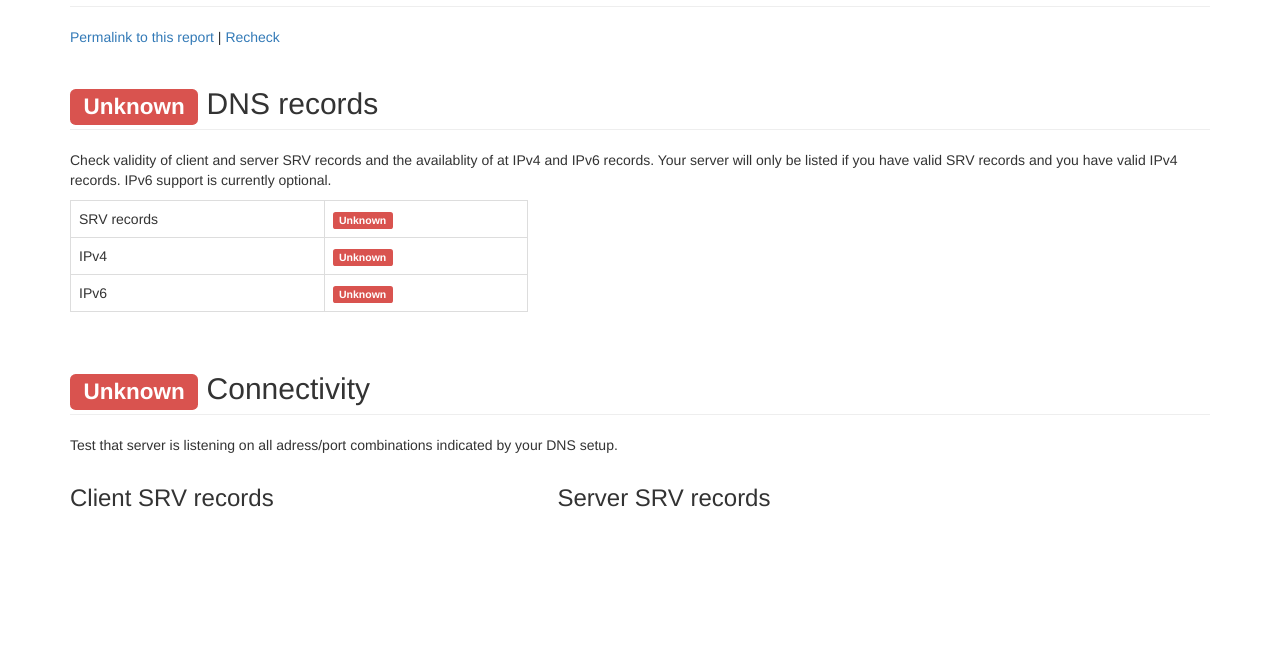
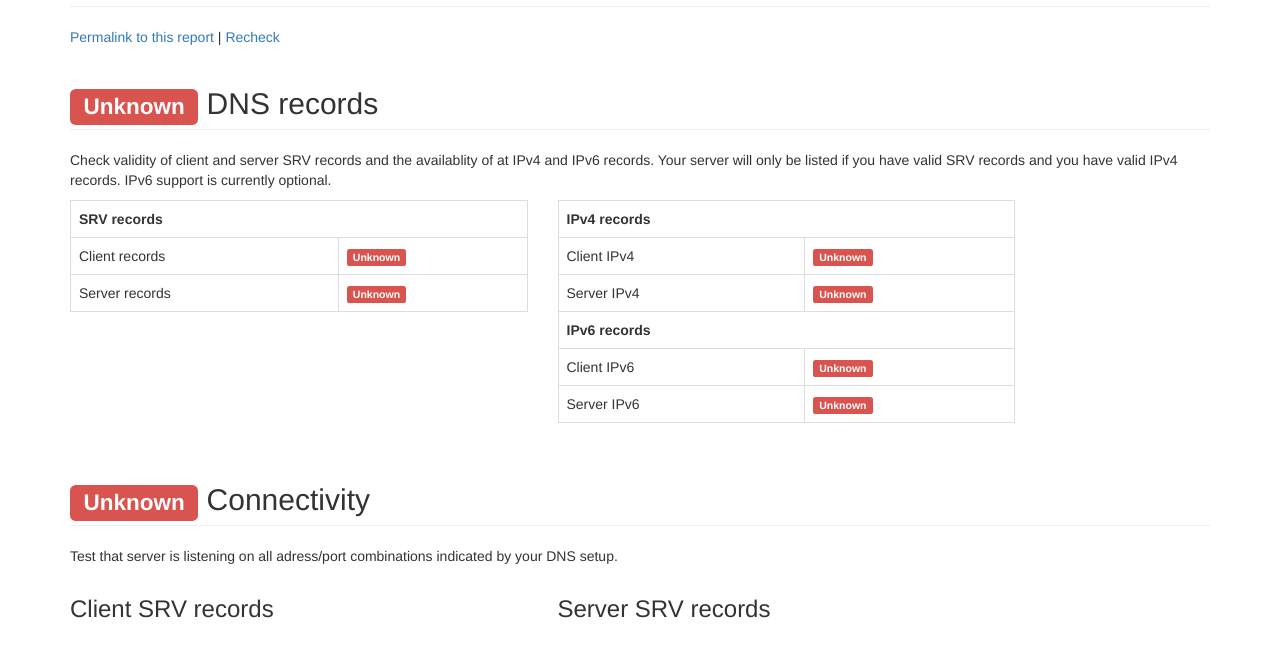
Before and after one commit to mathiasertl/django-xmpp-server-test, a Django app: template xmpp_server_test/server_test/templates/server_test/server_detail.html in a window 1280 px wide. Shown: the part 165-817 px from the top of the page. Before the commit the page ends 672 px from the top, so only its background shows below. Run offline with Django 3.2, Linux system fonts and the light colour scheme; tables that the repository leaves empty hold one stand-in row (values such as "Sample post"); the template is opened without the code that fills it: values that come from a table or form of the project are taken from there, most other values are stand-ins (such as "Sample title", 1, 10 or a date in 2020); parts of the project's set-up code (start-up, migrations or seed data) failed here and were passed over; some libraries are stand-ins or nearby versions.

Commit message:
use colspan=2

```diff
--- a/xmpp_server_test/server_test/templates/server_test/servertest/connect.html
+++ b/xmpp_server_test/server_test/templates/server_test/servertest/connect.html
@@ -17,7 +17,7 @@ indicated by your DNS setup.{% endblocktrans %}</p>
         <h3>{% trans "Client SRV records" %}</h3>
         <table class="table table-bordered">
             {% for record in connect.client %}
-                <tr><th>{{ record.host }}:{{ record.port }}</th></tr>
+                <tr><th colspan="2">{{ record.host }}:{{ record.port }}</th></tr>
                 {% for ip, status in record.ips.items %}
                     <tr><td>{{ ip }}</td><td>{{ status|status }}</td><tr>
                 {% endfor %}
@@ -28,7 +28,7 @@ indicated by your DNS setup.{% endblocktrans %}</p>
         <h3>{% trans "Server SRV records" %}</h3>
         <table class="table table-bordered">
             {% for record in connect.server %}
-                <tr><th>{{ record.host }}:{{ record.port }}</th></tr>
+                <tr><th colspan="2">{{ record.host }}:{{ record.port }}</th></tr>
                 {% for ip, status in record.ips.items %}
                     <tr><td>{{ ip }}</td><td>{{ status|status }}</td><tr>
                 {% endfor %}
--- a/xmpp_server_test/server_test/templates/server_test/servertest/dns.html
+++ b/xmpp_server_test/server_test/templates/server_test/servertest/dns.html
@@ -7,9 +7,19 @@ and you have valid IPv4 records. IPv6 support is currently optional.{% endblockt
 <div class="row">
     <div class="col-md-5">
         <table class="table table-bordered">
-            <tr><td>{% trans "SRV records" %}</td><td>{{ dns.srv|status }}</td></tr>
-            <tr><td>IPv4</td><td>{{ dns.ipv4|status }}</td></tr>
-            <tr><td>IPv6</td><td>{{ dns.ipv6|status }}</td></tr>
+            <tr><th colspan="2">{% trans "SRV records" %}</th></tr>
+            <tr><td>{% trans "Client records" %}</td><td>{{ dns.client|status }}</td></tr>
+            <tr><td>{% trans "Server records" %}</td><td>{{ dns.server|status }}</td></tr>
+        </table>
+    </div>
+    <div class="col-md-5">
+        <table class="table table-bordered">
+            <tr><th colspan="2">{% trans "IPv4 records" %}</th></tr>
+            <tr><td>{% trans "Client IPv4" %}</td><td>{{ dns.client_ipv4|status }}</td></tr>
+            <tr><td>{% trans "Server IPv4" %}</td><td>{{ dns.server_ipv4|status }}</td></tr>
+            <tr><th colspan="2">{% trans "IPv6 records" %}</th></tr>
+            <tr><td>{% trans "Client IPv6" %}</td><td>{{ dns.client_ipv6|status }}</td></tr>
+            <tr><td>{% trans "Server IPv6" %}</td><td>{{ dns.server_ipv6|status }}</td></tr>
         </table>
     </div>
 </div>
```
